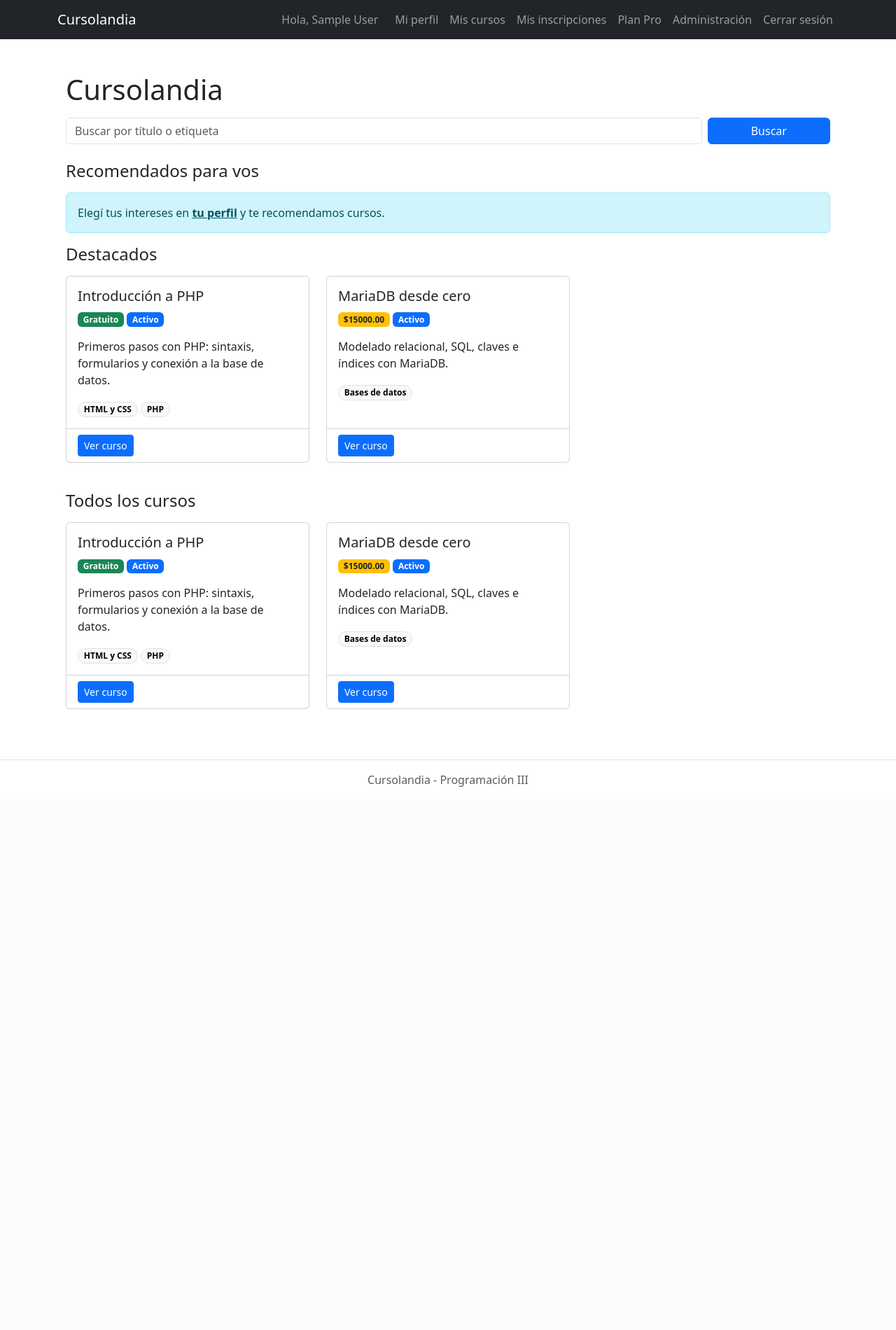
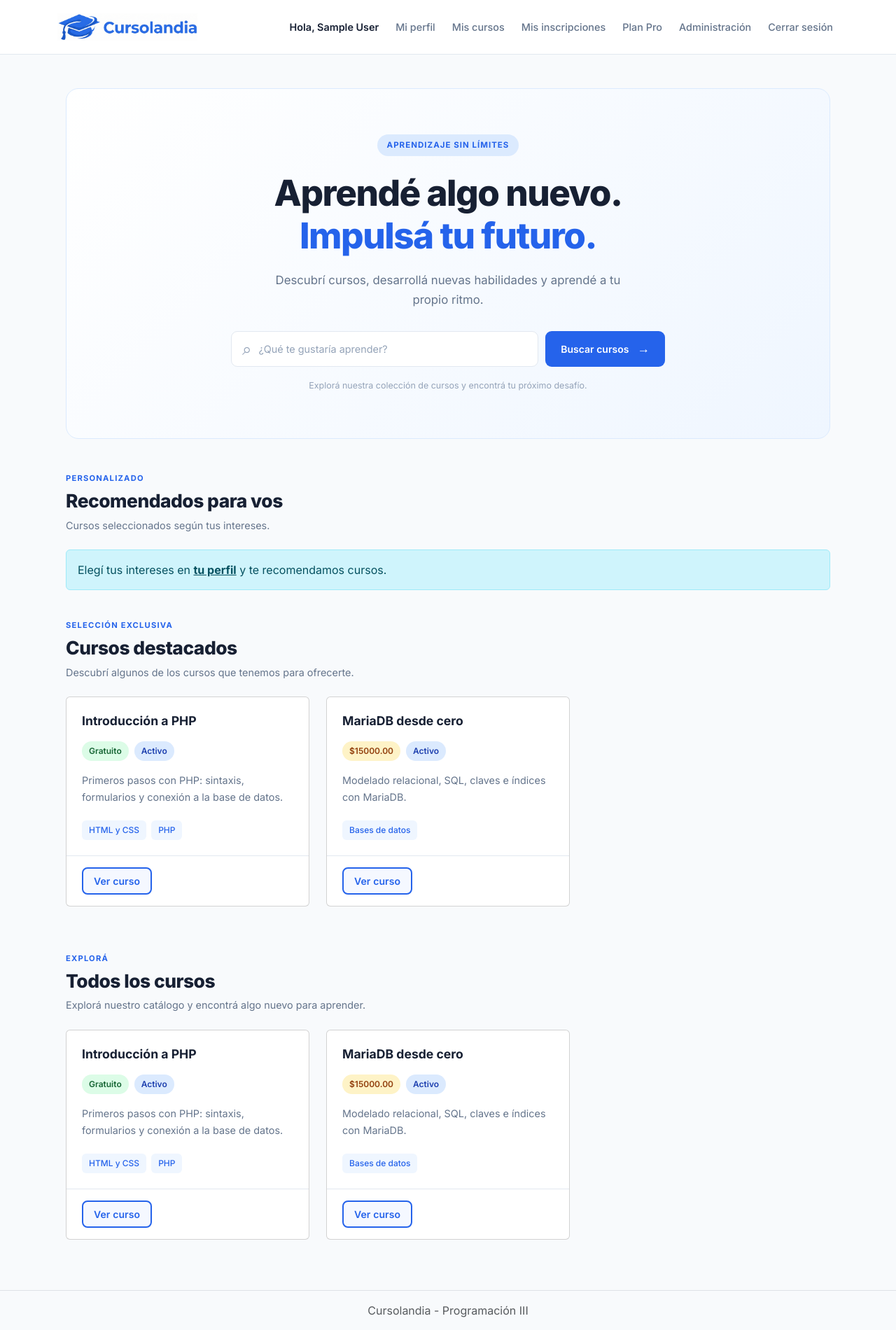
Before and after one commit to Jerombagnis/ProyectoProgIII-Cursolandia, a PHP site: page / in a window 1280 px wide. Shown: the whole page at 70% size. Before the commit the page ends 1124 px from the top, so only its background shows below. Run offline with PHP 8.4, Linux system fonts and the light colour scheme; the visitor is signed in with stand-in values (Sample User, id 1); data comes from the database, SQL or seed files in the repository; a stand-in replaces the project's code that opens the database connection.

Commit message:
Rediseño visual de la pagina principal

```diff
--- a/Paginas/css/estilos.css
+++ b/Paginas/css/estilos.css
@@ -0,0 +1,479 @@
+/* variables e identidad visual */
+
+:root {
+    --color-primary: #2563EB;
+    --color-primary-hover: #1D4ED8;
+    --color-primary-light: #EFF6FF;
+
+    --color-background: #F8FAFC;
+    --color-surface: #FFFFFF;
+
+    --color-text: #172033;
+    --color-text-secondary: #64748B;
+
+    --color-border: #E2E8F0;
+
+    --radius-card: 12px;
+    --radius-button: 8px;
+
+    --shadow-card: 0 2px 8px rgba(15, 23, 42, 0.04);
+    --shadow-hover: 0 8px 24px rgba(15, 23, 42, 0.08);
+}
+
+
+
+/* estilos generales */
+
+body {
+    font-family: 'Inter', sans-serif;
+    background-color: var(--color-background);
+    color: var(--color-text);
+    margin: 0;
+}
+
+.site-main {
+    min-height: 80vh;
+}
+
+h1, h2, h3, h4, h5 {
+    color: var(--color-text);
+    font-weight: 700;
+}
+
+
+
+/* navbar */
+
+.navbar-cursolandia {
+    background-color: var(--color-surface);
+    border-bottom: 1px solid var(--color-border);
+    padding: 14px 0;
+}
+
+.brand-cursolandia {
+    font-size: 1.5rem;
+    font-weight: 800;
+    color: var(--color-text) !important;
+    letter-spacing: -1px;
+}
+
+.brand-cursolandia span {
+    color: var(--color-primary);
+}
+
+.nav-cursolandia {
+    color: var(--color-text-secondary) !important;
+    font-size: 0.9rem;
+    font-weight: 500;
+    transition: color 0.2s ease;
+}
+
+.nav-cursolandia:hover {
+    color: var(--color-primary) !important;
+}
+
+.user-greeting {
+    color: var(--color-text);
+    font-size: 0.9rem;
+    font-weight: 600;
+    margin-right: 8px;
+}
+
+.nav-logout {
+    color: #DC2626 !important;
+    font-size: 0.9rem;
+}
+
+.nav-logout:hover {
+    color: #991B1B !important;
+}
+
+.btn-nav-register {
+    background-color: var(--color-primary);
+    color: white !important;
+    border-radius: var(--radius-button);
+    padding: 9px 16px !important;
+    font-weight: 600;
+}
+
+.btn-nav-register:hover {
+    background-color: var(--color-primary-hover);
+}
+
+
+
+/* tarjetas de cursos */
+
+.curso-card {
+    display: flex;
+    flex-direction: column;
+    height: 100%;
+    background-color: var(--color-surface);
+    border: 1px solid var(--color-border);
+    border-radius: var(--radius-card);
+    box-shadow: var(--shadow-card);
+    overflow: hidden;
+    transition: transform 0.2s ease, box-shadow 0.2s ease;
+}
+
+.curso-card:hover {
+    transform: translateY(-4px);
+    box-shadow: var(--shadow-hover);
+}
+
+.curso-card-body {
+    padding: 22px;
+    flex-grow: 1;
+}
+
+.curso-card-title {
+    font-size: 1.1rem;
+    font-weight: 700;
+    margin-bottom: 16px;
+    line-height: 1.4;
+}
+
+.curso-meta {
+    display: flex;
+    flex-wrap: wrap;
+    gap: 8px;
+    margin-bottom: 16px;
+}
+
+.curso-badge {
+    display: inline-block;
+    padding: 5px 10px;
+    border-radius: 20px;
+    font-size: 0.75rem;
+    font-weight: 600;
+}
+
+.badge-gratuito {
+    background-color: #DCFCE7;
+    color: #166534;
+}
+
+.badge-precio {
+    background-color: #FEF3C7;
+    color: #92400E;
+}
+
+.badge-activo {
+    background-color: #DBEAFE;
+    color: #1E40AF;
+}
+
+.badge-proximamente {
+    background-color: #F1F5F9;
+    color: #475569;
+}
+
+.curso-card-description {
+    color: var(--color-text-secondary);
+    font-size: 0.9rem;
+    line-height: 1.7;
+    margin-bottom: 20px;
+}
+
+.curso-tags {
+    display: flex;
+    flex-wrap: wrap;
+    gap: 7px;
+}
+
+.curso-tag {
+    background-color: var(--color-primary-light);
+    color: var(--color-primary);
+    padding: 5px 10px;
+    border-radius: 6px;
+    font-size: 0.75rem;
+    font-weight: 500;
+}
+
+.curso-card-footer {
+    padding: 16px 22px;
+    border-top: 1px solid var(--color-border);
+}
+
+
+/* Botón de acción de las tarjetas */
+
+.btn-cursolandia {
+    display: inline-flex;
+    align-items: center;
+    justify-content: center;
+    gap: 0px;
+
+    background-color: #adc7ff1f;
+    color: #2563EB;
+    text-decoration: none;
+
+    padding: 7px 15px;
+    border: 2px solid #2563EB;
+    border-radius: 8px;
+
+    font-size: 0.875rem;
+    font-weight: 600;
+    letter-spacing: 0.1px;
+
+    transition: all 0.2s ease;
+}
+
+
+.btn-cursolandia:hover {
+    background-color: #1D4ED8;
+    border-color: #1D4ED8;
+    color: #FFFFFF;
+
+    transform: translateY(-2px);
+    box-shadow: 0 4px 12px rgba(37, 99, 235, 0.22);
+}
+
+.btn-cursolandia:hover::after {
+    transform: translateX(3px);
+}
+
+.btn-cursolandia:focus-visible {
+    outline: 3px solid rgba(37, 99, 235, 0.3);
+    outline-offset: 3px;
+}
+
+
+
+/* responsive */
+
+@media (max-width: 991px) {
+    .navbar-nav {
+        padding-top: 12px;
+    }
+
+    .navbar-nav .nav-item {
+        padding: 3px 0;
+    }
+
+    .btn-nav-register {
+        display: inline-block;
+        margin-top: 5px;
+    }
+}
+
+
+
+/* portada - home  */
+
+.hero-home {
+    background: linear-gradient(
+        135deg,
+        #FFFFFF 0%,
+        #EFF6FF 100%
+    );
+
+    border: 1px solid #DBEAFE;
+    border-radius: 18px;
+
+    padding: 65px 30px;
+    margin-bottom: 48px;
+
+    text-align: center;
+}
+
+.hero-content {
+    max-width: 720px;
+    margin: 0 auto;
+}
+
+.hero-label {
+    display: inline-block;
+
+    color: #2563EB;
+    background-color: #DBEAFE;
+
+    padding: 7px 14px;
+    border-radius: 20px;
+
+    font-size: 0.72rem;
+    font-weight: 700;
+    letter-spacing: 1px;
+
+    margin-bottom: 22px;
+}
+
+.hero-home h1 {
+    font-size: clamp(2rem, 5vw, 3.2rem);
+    font-weight: 800;
+    line-height: 1.2;
+    letter-spacing: -1.5px;
+
+    margin-bottom: 18px;
+}
+
+.hero-home h1 span {
+    color: var(--color-primary);
+}
+
+.hero-description {
+    color: var(--color-text-secondary);
+    font-size: 1.05rem;
+    line-height: 1.7;
+
+    max-width: 540px;
+    margin: 0 auto 30px;
+}
+
+
+/* buscador */
+
+.search-home {
+    display: flex;
+    gap: 10px;
+
+    max-width: 620px;
+    margin: 0 auto;
+}
+
+.search-input-wrapper {
+    display: flex;
+    align-items: center;
+    gap: 10px;
+
+    flex: 1;
+    min-width: 0;
+
+    background-color: #FFFFFF;
+    border: 1px solid var(--color-border);
+    border-radius: 9px;
+
+    padding: 0 15px;
+
+    transition: border-color 0.2s ease,
+                box-shadow 0.2s ease;
+}
+
+.search-input-wrapper:focus-within {
+    border-color: var(--color-primary);
+    box-shadow: 0 0 0 3px rgba(37, 99, 235, 0.12);
+}
+
+.search-icon {
+    color: #94A3B8;
+    font-size: 1.5rem;
+}
+
+.search-input {
+    width: 100%;
+    min-width: 0;
+
+    border: none;
+    outline: none;
+
+    padding: 14px 0;
+
+    color: var(--color-text);
+    background: transparent;
+
+    font-family: inherit;
+    font-size: 0.9rem;
+}
+
+.search-input::placeholder {
+    color: #94A3B8;
+}
+
+.search-button {
+    display: inline-flex;
+    align-items: center;
+    justify-content: center;
+    gap: 12px;
+
+    background-color: var(--color-primary);
+    color: #FFFFFF;
+
+    border: none;
+    border-radius: 9px;
+
+    padding: 0 22px;
+
+    font-family: inherit;
+    font-size: 0.875rem;
+    font-weight: 600;
+
+    cursor: pointer;
+    transition: all 0.2s ease;
+}
+
+.search-button:hover {
+    background-color: var(--color-primary-hover);
+    transform: translateY(-2px);
+    box-shadow: 0 4px 12px rgba(37, 99, 235, 0.2);
+}
+
+.search-button span {
+    font-size: 1.1rem;
+}
+
+.hero-caption {
+    color: #94A3B8;
+    font-size: 0.78rem;
+    margin-top: 18px;
+}
+
+
+/* responsive */
+
+@media (max-width: 576px) {
+
+    .hero-home {
+        padding: 42px 18px;
+        margin-bottom: 35px;
+    }
+
+    .hero-home h1 {
+        letter-spacing: -0.8px;
+    }
+
+    .hero-description {
+        font-size: 0.92rem;
+    }
+
+    .search-home {
+        flex-direction: column;
+    }
+
+    .search-input-wrapper {
+        width: 100%;
+    }
+
+    .search-button {
+        min-height: 46px;
+    }
+}
+
+/* encabezados de secciones */
+
+.section-heading {
+    margin-top: 42px;
+    margin-bottom: 24px;
+}
+
+.section-kicker {
+    display: block;
+    color: var(--color-primary);
+    font-size: .7rem;
+    font-weight: 700;
+    letter-spacing: 1.2px;
+    margin-bottom: 8px;
+}
+
+.section-title {
+    color: var(--color-text);
+    font-size: 1.65rem;
+    font-weight: 750;
+    letter-spacing: -.5px;
+    margin-bottom: 8px;
+}
+
+.section-description {
+    color: var(--color-text-secondary);
+    font-size: .9rem;
+    margin-bottom: 0;
+}
--- a/Paginas/includes/header.php
+++ b/Paginas/includes/header.php
@@ -4,31 +4,54 @@
     <meta charset="UTF-8">
     <meta name="viewport" content="width=device-width, initial-scale=1">
     <title><?php echo isset($titulo) ? $titulo : "Cursolandia"; ?></title>
+    <link rel="preconnect" href="https://fonts.googleapis.com">
+    <link rel="preconnect" href="https://fonts.gstatic.com" crossorigin>
+    <link href="https://fonts.googleapis.com/css2?family=Inter:wght@400;500;600;700;800&display=swap" rel="stylesheet">
     <link href="https://cdn.jsdelivr.net/npm/bootstrap@5.3.3/dist/css/bootstrap.min.css" rel="stylesheet">
     <link href="css/estilos.css" rel="stylesheet">
 </head>
 <body>
-<nav class="navbar navbar-expand-md navbar-dark bg-dark">
+<nav class="navbar navbar-expand-lg navbar-cursolandia">
     <div class="container">
-        <a class="navbar-brand" href="index.php">Cursolandia</a>
-        <button class="navbar-toggler" type="button" data-bs-toggle="collapse" data-bs-target="#menu">
+        <a class="navbar-brand" href="index.php"><img src="../Archivos/Icos/Cursolandia_logo.jpeg" width="200px" heigth="auto"></a>
+        <button class="navbar-toggler" type="button" data-bs-toggle="collapse" data-bs-target="#menu" aria-controls="menu" aria-expanded="false" aria-label="Abrir menú">
             <span class="navbar-toggler-icon"></span>
         </button>
         <div class="collapse navbar-collapse" id="menu">
-            <ul class="navbar-nav ms-auto align-items-md-center">
+            <ul class="navbar-nav ms-auto align-items-md-center gap-lg-2">
+
                 <?php if (isset($_SESSION['usuario_id'])) { ?>
-                    <li class="nav-item"><span class="navbar-text me-3">Hola, <?php echo $_SESSION['usuario_nombre']; ?></span></li>
-                    <li class="nav-item"><a class="nav-link" href="perfil.php">Mi perfil</a></li>
-                    <li class="nav-item"><a class="nav-link" href="mis_cursos.php">Mis cursos</a></li>
-                    <li class="nav-item"><a class="nav-link" href="mis_inscripciones.php">Mis inscripciones</a></li>
-                    <li class="nav-item"><a class="nav-link" href="solicitar_pro.php">Plan Pro</a></li>
+
+                    <li class="nav-item">
+                        <span class="navbar-text user-greeting">Hola, <?php echo $_SESSION['usuario_nombre']; ?></span>
+                    </li>
+                    <li class="nav-item">
+                        <a class="nav-link nav-cursolandia" href="perfil.php">Mi perfil</a>
+                    </li>
+                    <li class="nav-item">
+                        <a class="nav-link nav-cursolandia" href="mis_cursos.php">Mis cursos</a>
+                    </li>
+                    <li class="nav-item">
+                        <a class="nav-link nav-cursolandia" href="mis_inscripciones.php">Mis inscripciones</a>
+                    </li>
+                    <li class="nav-item">
+                        <a class="nav-link nav-cursolandia" href="solicitar_pro.php">Plan Pro</a>
+                    </li>
                     <?php if (isset($_SESSION['usuario_rol']) && $_SESSION['usuario_rol'] == "admin") { ?>
-                        <li class="nav-item"><a class="nav-link" href="admin_pagos.php">Administración</a></li>
+                        <li class="nav-item">
+                            <a class="nav-link nav-cursolandia" href="admin_pagos.php">Administración</a>
+                        </li>
                     <?php } ?>
-                    <li class="nav-item"><a class="nav-link" href="logout.php">Cerrar sesión</a></li>
+                    <li class="nav-item">
+                        <a class="nav-link nav-cursolandia" href="logout.php">Cerrar sesión</a>
+                    </li>
                 <?php } else { ?>
-                    <li class="nav-item"><a class="nav-link" href="login.php">Ingresar</a></li>
-                    <li class="nav-item"><a class="nav-link" href="registro.php">Registrarse</a></li>
+                    <li class="nav-item">
+                        <a class="nav-link nav-cursolandia" href="login.php">Ingresar</a>
+                    </li>
+                    <li class="nav-item">
+                        <a class="nav-link nav-cursolandia" href="registro.php">Registrarse</a>
+                    </li>
                 <?php } ?>
             </ul>
         </div>
--- a/Paginas/includes/tarjeta_curso.php
+++ b/Paginas/includes/tarjeta_curso.php
@@ -6,24 +6,25 @@ $etiquetas = $item['etiquetas'];
 ?>
 <div class="col-md-4 mb-4">
     <div class="card h-100">
-        <div class="card-body">
-            <h5 class="card-title"><?php echo $curso->titulo; ?></h5>
+        <div class="curso-card-body">
+            <h5 class="curso-card-title"><?php echo $curso->titulo; ?></h5>
 
-            <p>
+
+            <div class="curso-meta">
                 <?php if ($curso->esGratuito()) { ?>
-                    <span class="badge bg-success">Gratuito</span>
+                    <span class="curso-badge badge-gratuito">Gratuito</span>
                 <?php } else { ?>
-                    <span class="badge bg-warning text-dark">$<?php echo $curso->costo; ?></span>
+                    <span class="curso-badge badge-precio">$<?php echo $curso->costo; ?></span>
                 <?php } ?>
 
                 <?php if ($curso->estaActivo()=='activo') { ?>
-                    <span class="badge bg-primary">Activo</span>
+                    <span class="curso-badge badge-activo">Activo</span>
                 <?php } else if ($curso->estaActivo() == 'proximamente'){ ?>
-                    <span class="badge bg-info text-dark">Próximamente</span>
+                    <span class="curso-badge badge-proximamente">Próximamente</span>
                 <?php } ?>
-            </p>
+            </div>
 
-            <p class="card-text">
+            <p class="curso-card-description">
                 <?php
 
                 // controlo que solo muestre los primeros 100 caracteres de la descripción
@@ -35,12 +36,16 @@ $etiquetas = $item['etiquetas'];
                 ?>
             </p>
 
-            <?php foreach ($etiquetas as $etiqueta) { ?>
-                <span class="badge rounded-pill text-bg-light border"><?php echo $etiqueta['nombre']; ?></span>
-            <?php } ?>
+            <div class="curso-tags">
+                <?php foreach ($etiquetas as $etiqueta) { ?>
+                    <span class="curso-tag">
+                        <?php echo $etiqueta['nombre']; ?>
+                    </span>
+                <?php } ?>
+            </div>
         </div>
-        <div class="card-footer bg-transparent">
-            <a href="curso.php?id=<?php echo $curso->id; ?>" class="btn btn-primary btn-sm">Ver curso</a>
+        <div class="curso-card-footer">
+            <a href="curso.php?id=<?php echo $curso->id; ?>" class="btn-cursolandia">Ver curso</a>
         </div>
     </div>
 </div>
--- a/Paginas/index.php
+++ b/Paginas/index.php
@@ -68,16 +68,54 @@ include "../Conexiones/cerrar_conexion.php";
 
 <div class="container my-4">
 
-    <h1 class="mb-3">Cursolandia</h1>
 
-    <form method="get" action="index.php" class="row g-2 mb-4">
-        <div class="col-md-10">
-            <input type="text" name="q" class="form-control" placeholder="Buscar por título o etiqueta" value="<?php echo $q; ?>">
+    <section class="hero-home">
+
+        <div class="hero-content">
+
+            <span class="hero-label">
+                APRENDIZAJE SIN LÍMITES
+            </span>
+
+            <h1>
+                Aprendé algo nuevo.<br>
+                <span>Impulsá tu futuro.</span>
+            </h1>
+
+            <p class="hero-description">
+                Descubrí cursos, desarrollá nuevas habilidades
+                y aprendé a tu propio ritmo.
+            </p>
+
+            <form method="get" action="index.php" class="search-home">
+
+                <div class="search-input-wrapper">
+                    <span class="search-icon">⌕</span>
+
+                    <input
+                        type="text"
+                        name="q"
+                        class="search-input"
+                        placeholder="¿Qué te gustaría aprender?"
+                        value="<?php echo $q; ?>"
+                    >
+                </div>
+
+                <button type="submit" class="search-button">
+                    Buscar cursos
+                    <span>→</span>
+                </button>
+
+            </form>
+
+            <div class="hero-caption">
+                Explorá nuestra colección de cursos y encontrá tu próximo desafío.
+            </div>
+
         </div>
-        <div class="col-md-2">
-            <button type="submit" class="btn btn-primary w-100">Buscar</button>
-        </div>
-    </form>
+
+    </section>
+
 
     <?php if ($error != "") { ?>
         <div class="alert alert-danger"><?php echo $error; ?></div>
@@ -85,7 +123,13 @@ include "../Conexiones/cerrar_conexion.php";
 
         <!-- si la variable "q" está vacía y hay sesión iniciada, se muestran primero los recomendados para el usuario -->
         <?php if ($q == "" && isset($_SESSION['usuario_id'])) { ?>
-            <h2 class="h4 mb-3">Recomendados para vos</h2>
+            <div class="section-heading">
+                <span class="section-kicker">PERSONALIZADO</span>
+                <h2 class="section-title">Recomendados para vos</h2>
+                <p class="section-description">
+                    Cursos seleccionados según tus intereses.
+                </p>
+            </div>
 
             <?php if (!$tiene_intereses) { ?>
                 <div class="alert alert-info">
@@ -94,7 +138,7 @@ include "../Conexiones/cerrar_conexion.php";
             <?php } elseif (count($recomendados) == 0) { ?>
                 <p>Por ahora no hay cursos que coincidan con tus intereses.</p>
             <?php } else { ?>
-                <div class="row">
+                <div class="row g-4">
                     <?php foreach ($recomendados as $item) { ?>
                         <?php include "includes/tarjeta_curso.php"; ?>
                     <?php } ?>
@@ -104,8 +148,14 @@ include "../Conexiones/cerrar_conexion.php";
 
         <!-- si la variable "q" está vacía y hay cursos destacados, se muestran primero los destacados -->
         <?php if ($q == "" && count($destacados) > 0) { ?>
-            <h2 class="h4 mb-3">Destacados</h2>
-            <div class="row">
+            <div class="section-heading">
+                <span class="section-kicker">SELECCIÓN EXCLUSIVA</span>
+                <h2 class="section-title">Cursos destacados</h2>
+                <p class="section-description">
+                    Descubrí algunos de los cursos que tenemos para ofrecerte.
+                </p>
+            </div>
+            <div class="row g-4">
 
                 <!-- recorro el array de destacados y por cada uno incluyo la tarjeta de curso -->
                 <?php foreach ($destacados as $item) { ?>
@@ -114,16 +164,28 @@ include "../Conexiones/cerrar_conexion.php";
             </div>
         <?php } ?>
 
-        <?php if ($q != "") { ?>
-            <h2 class="h4 mb-3">Resultados para "<?php echo $q; ?>"</h2>
-        <?php } else { ?>
-            <h2 class="h4 mb-3 mt-3">Todos los cursos</h2>
-        <?php } ?>
+        <div class="section-heading">
+            <span class="section-kicker">EXPLORÁ</span>
+
+            <?php if ($q != "") { ?>
+                <h2 class="section-title">
+                    Resultados para "<?php echo $q; ?>"
+                </h2>
+                <p class="section-description">
+                    Estos cursos coinciden con tu búsqueda.
+                </p>
+            <?php } else { ?>
+                <h2 class="section-title">Todos los cursos</h2>
+                <p class="section-description">
+                    Explorá nuestro catálogo y encontrá algo nuevo para aprender.
+                </p>
+            <?php } ?>
+        </div>
 
         <?php if (count($resultados) == 0) { ?>
             <p>No se encontraron cursos.</p>
         <?php } else { ?>
-            <div class="row">
+            <div class="row g-4">
                 <?php foreach ($resultados as $item) { ?>
                     <?php include "includes/tarjeta_curso.php"; ?>
                 <?php } ?>
```
Also changed, not shown: Archivos/Icos/Cursolandia_logo.jpeg (added).
